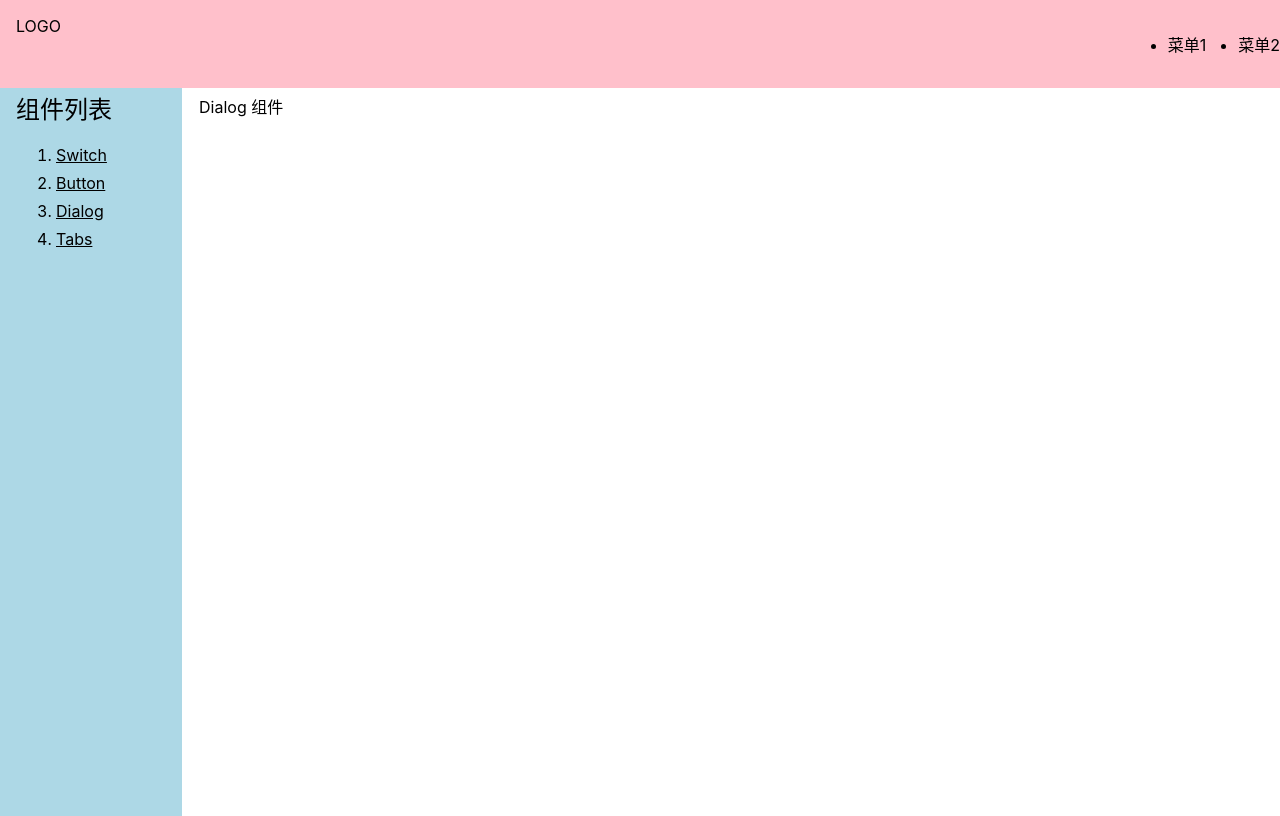
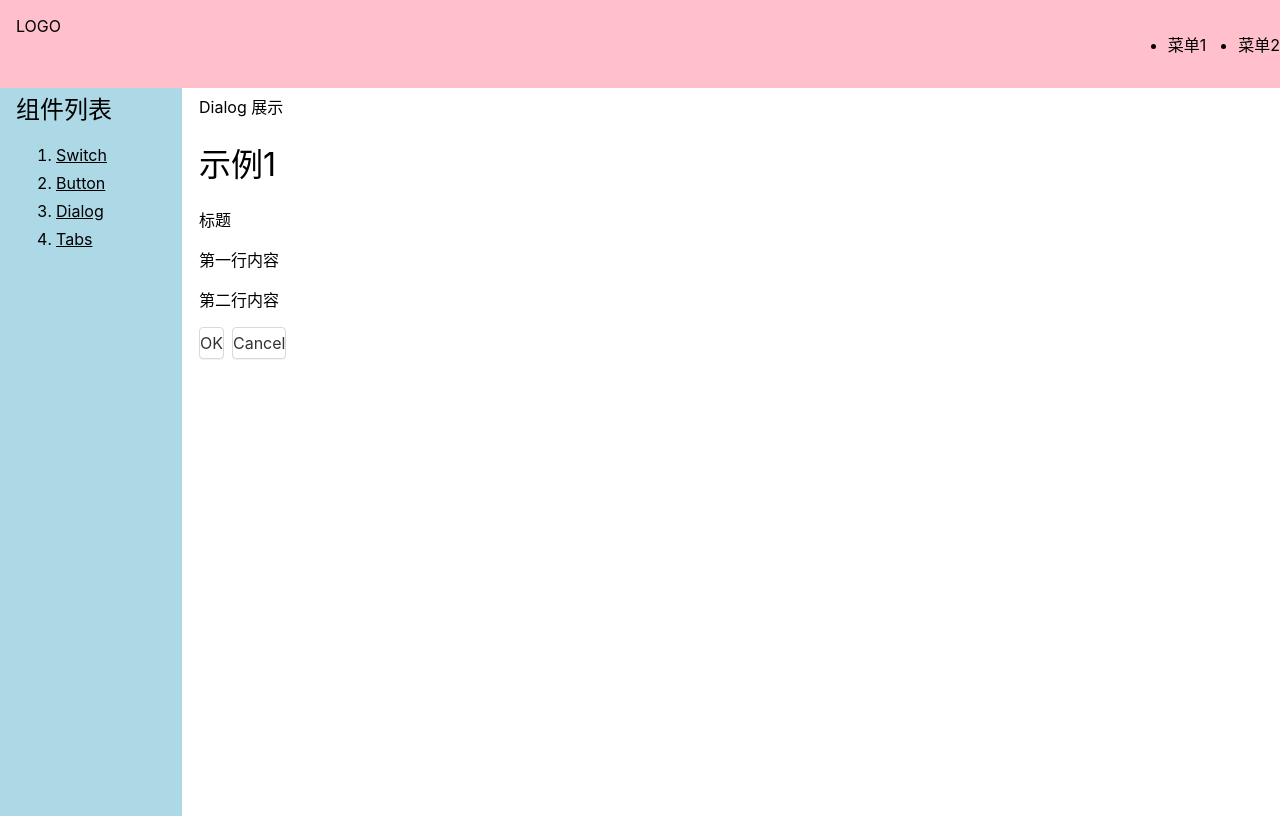
Before and after one commit to YUQIAN3/webPage-1, a Vue app: page /#/doc/dialog in a window 1280 px wide. Built offline with nearby package versions, Linux system fonts and the light colour scheme.

Commit message:
创建Dialog组件

```diff
--- a/src/components/DialogDemo.vue
+++ b/src/components/DialogDemo.vue
@@ -1,5 +1,14 @@
 <template>
-  <div>
-    Dialog 组件
-  </div>
+  <div> Dialog 展示</div>
+ <h1>示例1</h1>
+  <Dialog></Dialog>
+
 </template>
+<script lang="ts">
+import Dialog from '../lib/Dialog.vue'
+export default {
+  components:{
+    Dialog
+  }
+}
+</script>
--- /dev/null
+++ b/src/lib/Dialog.vue
@@ -0,0 +1,22 @@
+<template>
+  <div class="dialog-overlay"> </div>
+  <div class="dialog-wrapper">
+    <header>标题</header>
+    <main>
+      <p>第一行内容</p>
+      <p>第二行内容</p>
+    </main>
+    <footer>
+      <Button>OK</Button>
+      <Button>Cancel</Button>
+    </footer>
+  </div>
+</template>
+<script lang="ts">
+  import Button from './Button.vue'
+ export default {
+  components:{
+    Button
+  }
+ }
+</script>
```
